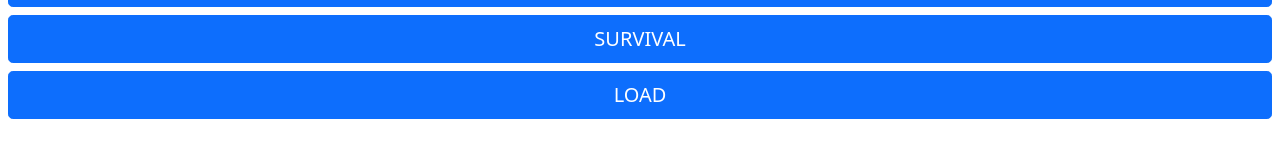
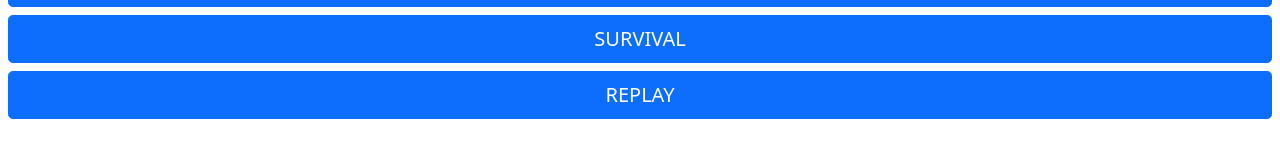
Before and after one commit to pakoito/buildmancer, a React (Create React App) app: page / in a window 1280 px wide. Shown: the part 241-398 px from the top of the page. Built offline with nearby package versions, Linux system fonts and the light colour scheme.

Commit message:
Rename load and file to Replay

```diff
--- a/src/components/Game.tsx
+++ b/src/components/Game.tsx
@@ -128,7 +128,7 @@ const Game = ({
     const blob = new Blob([JSON.stringify(game)], {
       type: 'application/json;charset=utf-8',
     });
-    saveAs(blob, `buildmancer-${Date.now()}.json`);
+    saveAs(blob, `buildmancer-${Date.now()}.bmreplay`);
   }, [game]);
 
   return (
@@ -221,7 +221,7 @@ const Game = ({
                   [<i>L</i>] Log 🗒
                 </Button>
                 <Button onClick={save}>
-                  [<i>S</i>] Dump to file 📂
+                  [<i>S</i>] Save Replay 📂
                 </Button>
               </ButtonGroup>
             </Row>
--- a/src/components/menus/LoadScreen.tsx
+++ b/src/components/menus/LoadScreen.tsx
@@ -19,10 +19,10 @@ const LoadScreen = ({
         //playSchema.parse(playRaw);
         onLoad(playRaw as Play);
       } catch (e) {
-        setLoadError('Failed to Load - Invalid Data');
+        setLoadError('Failed to load Replay - Invalid Data');
       }
     } catch (e) {
-      setLoadError('Failed to Load - Bad Data');
+      setLoadError('Failed to load Replay - Bad Data');
     }
   };
   const onFormSubmit = (e: any) => {
@@ -34,7 +34,7 @@ const LoadScreen = ({
         if (result != null) {
           load(result);
         } else {
-          setLoadError('Failed to read file');
+          setLoadError('Failed to load Replay - Bad File');
         }
       };
       reader.readAsText(e.target.fileData.files[0]);
@@ -60,22 +60,22 @@ const LoadScreen = ({
           </Row>
           <Row>
             <Form.Group>
-              <Form.Label>Load File</Form.Label>
-              <Form.Control type="file" name="fileData" accept=".json" />
-              <Form.Text muted>Select the file to load</Form.Text>
+              <Form.Label>Load Replay from File</Form.Label>
+              <Form.Control type="file" name="fileData" accept=".bmreplay" />
+              <Form.Text muted>Select the Replay file to load</Form.Text>
             </Form.Group>
           </Row>
           <br />
           <Row>
             <Form.Group>
-              <Form.Label>Load</Form.Label>
+              <Form.Label>Load Replay from Text</Form.Label>
               <Form.Control
                 name="rawData"
                 as="textarea"
                 rows={3}
                 placeholder="Save Data"
               />
-              <Form.Text muted>Paste the text of your savegame here</Form.Text>
+              <Form.Text muted>Paste the text of your Replay here</Form.Text>
             </Form.Group>
           </Row>
           <br />
--- a/src/stateMachines/menuStateMachine.ts
+++ b/src/stateMachines/menuStateMachine.ts
@@ -146,12 +146,12 @@ const puzzle = {
   ...toMenu,
 };
 
-const load = {
-  initial: 'load',
+const replay = {
+  initial: 'replay',
   states: {
-    load: {
+    replay: {
       on: {
-        LOAD: { target: 'play' },
+        REPLAY: { target: 'play' },
       },
     },
     play: {
@@ -219,7 +219,7 @@ export const gameMenuMachine = createMachine(
           TRAINING: { target: 'training' },
           ARCADE: { target: 'arcade' },
           SURVIVAL: { target: 'survival' },
-          LOAD: { target: 'load' },
+          REPLAY: { target: 'replay' },
           // PUZZLE: { target: 'puzzle' },
           // LEADERBOARDS: { target: 'leaderboards' },
         },
@@ -236,8 +236,8 @@ export const gameMenuMachine = createMachine(
       survival: {
         ...survival,
       },
-      load: {
-        ...load,
+      replay: {
+        ...replay,
       },
       training: {
         ...training,
```
Also changed, not shown: src/stateMachines/menuStateMachine.typegen.ts (+6 -6 lines).
